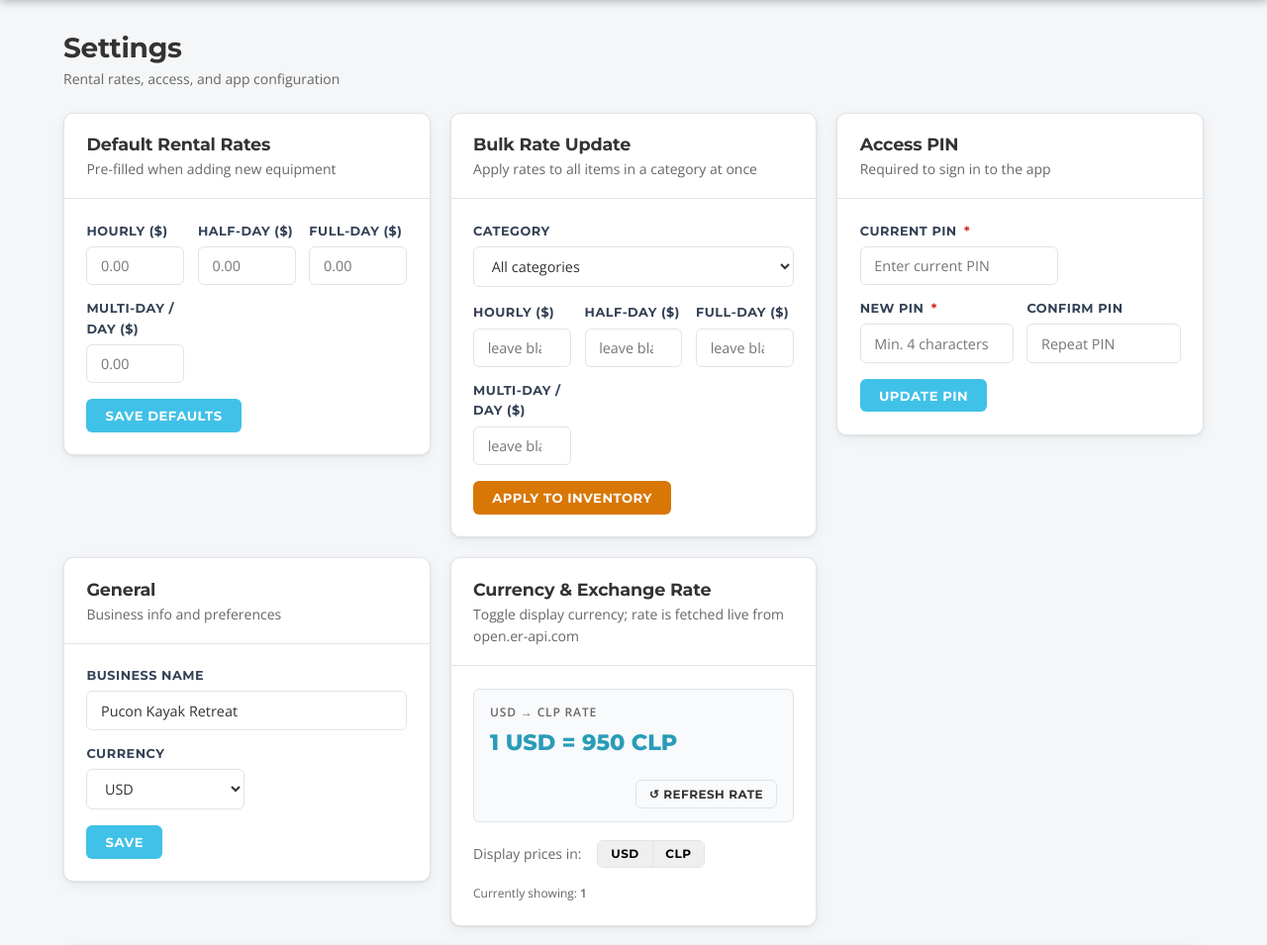
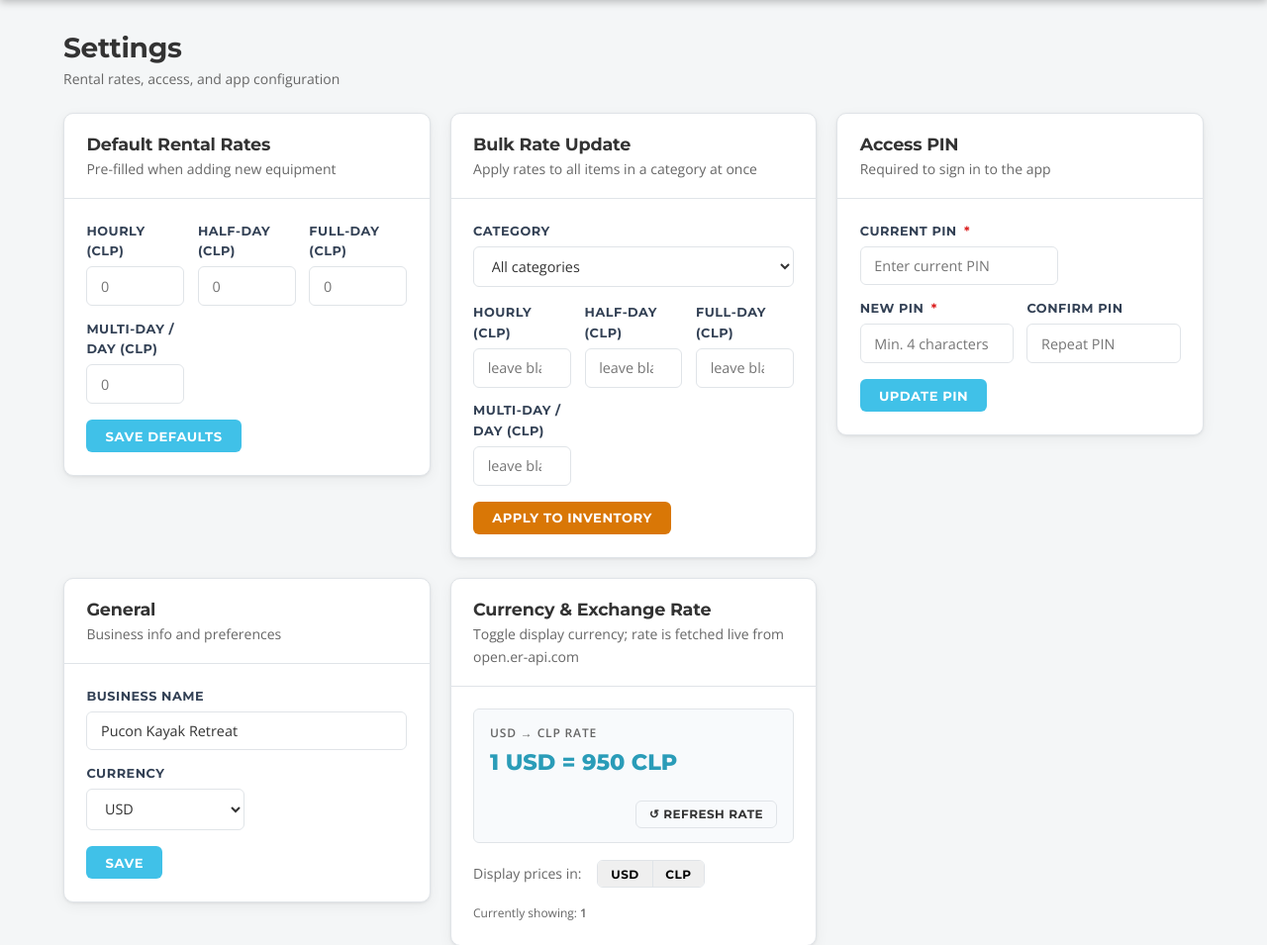
Before and after one commit to TSCODEWORK/pucon-kayak-retreat, a Flask app: page /settings in a window 1280 px wide. Shown: the part 62-1017 px from the top of the page at 99% size. Run offline with Flask 3, Linux system fonts and the light colour scheme; the visitor is signed in with stand-in values (Sample User, id 1); data that the repository does not hold is empty.

Commit message:
Store & display rental rates in CLP; bulk-set prices from website
Rates are now stored in CLP (matching puconkayakretreat.com/chile-kayak-rentals).
The app converts to USD on the fly when the display toggle is set to USD.

Price data applied to all 54 inventory items:
  Kayaks (all individual boats)    CLP 30,000 / day
  NRS Otter 14' Raft               CLP 100,000 / day
  Packraft                         CLP 42,000 / day
  Inflatable SUP                   CLP 42,000 / day
  Toyota Hilux                     CLP 90,000 / day
  Dodge Durango                    CLP 110,000 / day
  H1 Hyundai Van                   CLP 110,000 / day
  Trailers (S/M/L)                 CLP 36,000 / day
  Paddle                           CLP 10,000 / day
  Helmet / Skirt / Life Vest       CLP 5,000 / day
  Wet or Dry Suit                  CLP 9,000 / day
  Rope / Pump                      CLP 3,000 / day
  Expedition Groover               CLP 10,000 / day
  Whitewater Gear Kit              CLP 45,000 / day (corrected from CLP$45 typo on site)

Code changes:
- db.py: add rate_currency setting default = "CLP"
- app.py: add get_rate_currency() helper; fix fmt_price() conversion direction
  (stored CLP → display USD now divides by rate, not multiplies); fix
  api_pricing to convert total to display currency and return currency + total_raw
- new_reservation.html: pricing breakdown uses correct currency formatting
- inventory.html: rate labels use get_rate_currency(); card rate display uses
  fmt_price filter (respects display currency toggle); rate inputs use step=1
- settings.html: all rate labels use get_rate_currency(); inputs use step=1

Co-Authored-By: Claude Sonnet 4.6 <noreply@anthropic.com>

```diff
--- a/app.py
+++ b/app.py
@@ -84,6 +84,10 @@ def _get_clp_rate() -> float:
 def get_display_currency():
     """Returns 'USD' or 'CLP' based on session preference."""
     return session.get("display_currency", db.get_settings().get("default_currency", "USD"))
+
+def get_rate_currency():
+    """Returns the currency in which item rates are stored in the DB (default 'CLP')."""
+    return db.get_settings().get("rate_currency", "CLP")
 
 # Load PIN from DB (falls back to env var, then "1234")
 _startup_settings = db.get_settings()
@@ -928,8 +932,19 @@ def api_pricing():
                 "subtotal": round(subtotal, 2),
             })
 
+        # Convert total from stored currency to display currency
+        stored = get_rate_currency()
+        display = get_display_currency()
+        display_total = total
+        if stored == "CLP" and display == "USD":
+            display_total = total / _get_clp_rate()
+        elif stored == "USD" and display == "CLP":
+            display_total = total * _get_clp_rate()
+
         return jsonify({
-            "total": round(total, 2),
+            "total": round(display_total, 2),
+            "total_raw": round(total, 2),          # in stored currency (CLP)
+            "currency": display,
             "breakdown": breakdown,
             "duration_hours": round(duration_hours, 1),
             "duration_days": duration_days,
@@ -1132,18 +1147,30 @@ def fmt_currency(v):
         return f"${v}" if v else "—"
 
 def fmt_price(v, currency=None):
-    """Format a price in the current display currency (USD or CLP)."""
+    """Format a stored rate in the requested display currency.
+
+    Rates are stored in get_rate_currency() (default CLP).
+    Conversion direction depends on stored vs. display currency:
+      stored CLP → display USD : divide by exchange rate
+      stored CLP → display CLP : show as-is
+      stored USD → display CLP : multiply by exchange rate  (legacy fallback)
+      stored USD → display USD : show as-is
+    """
     try:
         amount = float(v)
     except (TypeError, ValueError):
         return "—"
     if currency is None:
-        currency = "USD"  # default fallback
-    if currency == "CLP":
-        clp = amount * _get_clp_rate()
-        return f"CLP ${clp:,.0f}"
-    else:
+        currency = "USD"
+    stored = get_rate_currency()
+    if stored == currency:
+        if currency == "CLP":
+            return f"CLP ${amount:,.0f}"
         return f"${amount:.2f}"
+    if stored == "CLP" and currency == "USD":
+        return f"${amount / _get_clp_rate():.2f}"
+    # stored == "USD" and currency == "CLP"
+    return f"CLP ${amount * _get_clp_rate():,.0f}"
 
 app.jinja_env.filters["fmt_datetime"] = fmt_datetime
 app.jinja_env.filters["fmt_date"] = fmt_date
@@ -1151,6 +1178,7 @@ app.jinja_env.filters["fmt_currency"] = fmt_currency
 app.jinja_env.filters["fmt_price"] = fmt_price
 app.jinja_env.globals["now"] = datetime.now
 app.jinja_env.globals["get_display_currency"] = get_display_currency
+app.jinja_env.globals["get_rate_currency"] = get_rate_currency
 app.jinja_env.globals["get_clp_rate"] = _get_clp_rate
 
 
--- a/db.py
+++ b/db.py
@@ -129,6 +129,7 @@ class DatabaseClient:
         "app_pin":               "1234",
         "business_name":         "Pucon Kayak Retreat",
         "currency":              "USD",
+        "rate_currency":         "CLP",   # currency in which item rates are stored
         "default_hourly_rate":   "",
         "default_half_day_rate": "",
         "default_full_day_rate": "",
--- a/templates/settings.html
+++ b/templates/settings.html
@@ -24,27 +24,27 @@
         <input type="hidden" name="action" value="update_rates">
         <div class="form-grid-3" style="gap:.85rem;margin-bottom:1rem">
           <div class="form-group">
-            <label class="form-label">Hourly ($)</label>
+            <label class="form-label">Hourly ({{ get_rate_currency() }})</label>
             <input class="form-control" type="number" name="default_hourly_rate"
-              min="0" step="0.01" placeholder="0.00"
+              min="0" step="1" placeholder="0"
               value="{{ settings.get('default_hourly_rate','') }}">
           </div>
           <div class="form-group">
-            <label class="form-label">Half-Day ($)</label>
+            <label class="form-label">Half-Day ({{ get_rate_currency() }})</label>
             <input class="form-control" type="number" name="default_half_day_rate"
-              min="0" step="0.01" placeholder="0.00"
+              min="0" step="1" placeholder="0"
               value="{{ settings.get('default_half_day_rate','') }}">
           </div>
           <div class="form-group">
-            <label class="form-label">Full-Day ($)</label>
+            <label class="form-label">Full-Day ({{ get_rate_currency() }})</label>
             <input class="form-control" type="number" name="default_full_day_rate"
-              min="0" step="0.01" placeholder="0.00"
+              min="0" step="1" placeholder="0"
               value="{{ settings.get('default_full_day_rate','') }}">
           </div>
           <div class="form-group">
-            <label class="form-label">Multi-Day / Day ($)</label>
+            <label class="form-label">Multi-Day / Day ({{ get_rate_currency() }})</label>
             <input class="form-control" type="number" name="default_multi_day_rate"
-              min="0" step="0.01" placeholder="0.00"
+              min="0" step="1" placeholder="0"
               value="{{ settings.get('default_multi_day_rate','') }}">
           </div>
         </div>
@@ -79,24 +79,24 @@
         </div>
         <div class="form-grid-3" style="gap:.85rem;margin-bottom:1rem">
           <div class="form-group">
-            <label class="form-label">Hourly ($)</label>
+            <label class="form-label">Hourly ({{ get_rate_currency() }})</label>
             <input class="form-control" type="number" name="bulk_hourly"
-              min="0" step="0.01" placeholder="leave blank to skip">
+              min="0" step="1" placeholder="leave blank to skip">
           </div>
           <div class="form-group">
-            <label class="form-label">Half-Day ($)</label>
+            <label class="form-label">Half-Day ({{ get_rate_currency() }})</label>
             <input class="form-control" type="number" name="bulk_half_day"
-              min="0" step="0.01" placeholder="leave blank to skip">
+              min="0" step="1" placeholder="leave blank to skip">
           </div>
           <div class="form-group">
-            <label class="form-label">Full-Day ($)</label>
+            <label class="form-label">Full-Day ({{ get_rate_currency() }})</label>
             <input class="form-control" type="number" name="bulk_full_day"
-              min="0" step="0.01" placeholder="leave blank to skip">
+              min="0" step="1" placeholder="leave blank to skip">
           </div>
           <div class="form-group">
-            <label class="form-label">Multi-Day / Day ($)</label>
+            <label class="form-label">Multi-Day / Day ({{ get_rate_currency() }})</label>
             <input class="form-control" type="number" name="bulk_multi_day"
-              min="0" step="0.01" placeholder="leave blank to skip">
+              min="0" step="1" placeholder="leave blank to skip">
           </div>
         </div>
         <button type="submit" class="btn btn-warning">Apply to Inventory</button>
```
Also changed, not shown: templates/inventory.html (+23 -22 lines), templates/new_reservation.html (+5 -3 lines).
